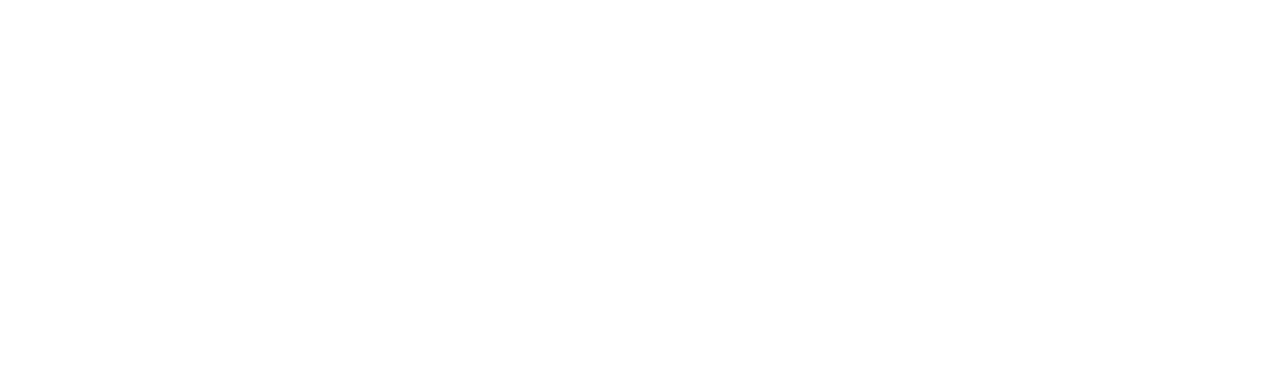
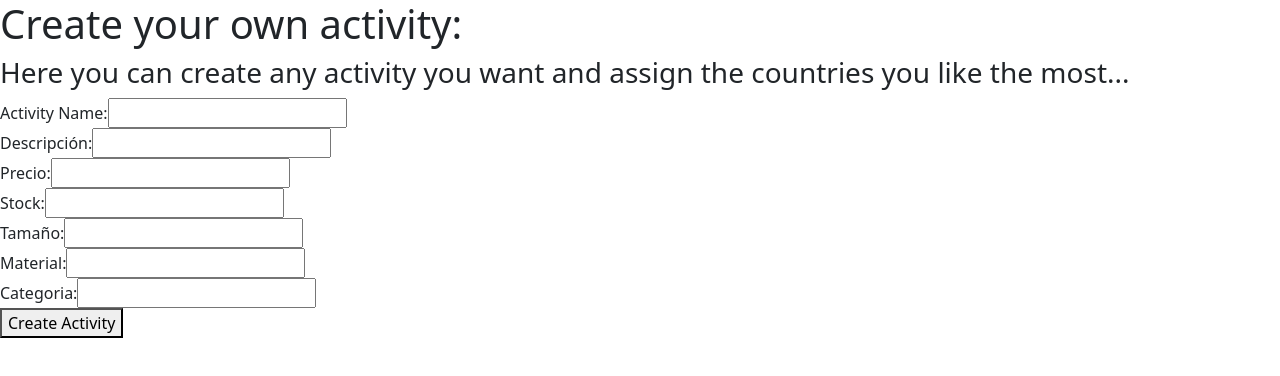
Before and after one commit to mauriruf32/awa.gazebos, a React (Create React App) app in the folder client/: page /products/create in a window 1280 px wide. Before the commit this address had no page. Shown: the top 376 px of the page. Built offline with nearby package versions, Linux system fonts and the light colour scheme.

Commit message:
price by order

```diff
--- a/client/src/App.js
+++ b/client/src/App.js
@@ -4,6 +4,7 @@ import Home from "../src/Views/Home/Home";
 import Register from "../src/Views/Register/Register";
 import DetailProduct from "../src/Views/DetailProduct/DetailProduct";
 import Login from "./Views/Login/Login";
+import CreateProduct from "../src/Views/FormAdmin/CreateProduct"
 
 function App() {
   return (
@@ -11,7 +12,8 @@ function App() {
         <Routes>
           <Route path="/" element={<Home />} />
           <Route path="/register" element={<Register />} />
-          <Route path="/producto/:name" element={<DetailProduct />} />
+          <Route path="/products/:name" element={<DetailProduct />} />
+          <Route path="/products/create" element={<CreateProduct />} />
           <Route path="/login" element={<Login />} />
         </Routes>
 
--- a/client/src/Components/NavBar/NavBar.js
+++ b/client/src/Components/NavBar/NavBar.js
@@ -22,6 +22,7 @@ const NavBar = () => {
         </Navbar.Brand>
         <Nav.Link href="/register">Registrate</Nav.Link>
         <Nav.Link href="/login">LogIn</Nav.Link>
+        <Nav.Link href="/products/create">create</Nav.Link>
               {/* <Nav.Link href="/ProductList">ProductList</Nav.Link>
               <Nav.Link href="/Inventory">Inventario</Nav.Link> */}
       </Container>
--- /dev/null
+++ b/client/src/Views/FormAdmin/CreateProduct.js
@@ -0,0 +1,163 @@
+import { useState, useEffect } from "react";
+import axios from "axios";
+import { useDispatch, useSelector } from "react-redux";
+// import { getCountries, orderCountriesByName, getActivities } from "../../redux/actions";
+
+const Form = () => {
+    // const dispatch = useDispatch();
+    // const countries = useSelector((state) => state.countries);
+
+
+    const [form, setForm ] = useState({
+        name:"",
+        description:"",
+        price:"",
+        stock: "",
+        size: "",
+        material: "",
+        category: "",
+    });
+
+    const [errors, setErrors] = useState({
+        name:"",
+        description:"",
+        price:"",
+        stock: "",
+        size: "",
+        material: "",
+        category: "",
+    });
+
+    const changeHandler = (event) => {
+        const property = event.target.name;
+        const value = event.target.value;
+
+        validate({...form,[property]:value})
+
+        setForm({...form,[property]:value})
+    }
+
+    const validate = (form) => {
+        if (form.name.length > 20) {
+            setErrors({...errors, name: "Less than 20 characters."})
+        }
+        else if (/.*\d+.*/.test(form.name)) {
+            setErrors({...errors, name: 'The name cannot have numbers.'})
+        }
+        else if (form.description.length > 200) {
+            setErrors({...errors, description: "The description should have less than 200 characters."})
+        }
+        else if (!/^\d+$/.test(form.price)) {
+            setErrors({ ...errors, price: 'Price cannot have letters.' });
+        }
+        else if (!/^\d+$/.test(form.stock)) {
+            setErrors({ ...errors, stock: 'Stock cannot have letters.' });
+        }
+        else if (form.size.length > 20){
+            setErrors({...errors,size: "Less than 20 characters."})
+        }
+        else if (form.material.length > 20){
+            setErrors({...errors,material: "Less than 20 characters."})
+        }
+        else if (form.category.length > 20){
+            setErrors({...errors,category: "Less than 20 characters."})
+        }
+        else {
+            setErrors({...errors, name:"", description:"", price:"", size:"", material:"", category:""})
+        }
+    }
+
+    const submitHandler = (event) => {
+        if (form.name==="" || form.description==="" || form.price==="" || form.size ==="" || form.material==="" || form.category==="" ){
+        event.preventDefault();
+        alert("All fields must be filled out.")}
+        else{
+        axios.post("http://localhost:3001/products", form)
+        alert("Product created successfully!!")
+    }
+    };
+
+    // useEffect(()=>{
+    //     dispatch(getCountries());
+    //     dispatch(getActivities());
+    // },[dispatch]);
+
+    // const changeHandler2=(e)=> {
+    //     var options = e.target.options;
+    //     var value = [];
+    //     for (var i = 0, l = options.length; i < l; i++) {
+    //       if (options[i].selected) {
+    //         value.push(options[i].value);
+    //       }
+    //     }
+    //     console.log(value);
+    //     return setForm({ ...form, ["products"]: value });
+    //   }
+
+    //   const handleOrder = function(evento){
+    //     evento.preventDefault();
+    //     dispatch(orderCountriesByName(evento.target.value))
+    //   }
+
+    return (
+    <form  onSubmit={submitHandler}>
+        <h1>Create your own activity:</h1>
+        <h3>Here you can create any activity you want and assign the countries you like the most...</h3>
+        <div >
+            <label>Activity Name: </label>
+            <input type="text" value={form.name} onChange={changeHandler} name="name" />
+            {errors.name && <span>{errors.name}</span>}
+        </div>
+
+        <div >
+            <label>Descripción: </label>
+            <input type="text" value={form.description} onChange={changeHandler} name="description" />
+            {errors.description && <span>{errors.description}</span>}
+        </div>
+
+        <div >
+            <label>Precio: </label>
+            <input type="number" value={form.price} onChange={changeHandler} name="price" />
+            {errors.price && <span>{errors.price}</span>}
+        </div>
+        <div >
+            <label>Stock: </label>
+            <input type="number" value={form.stock} onChange={changeHandler} name="stock" />
+            {errors.stock && <span>{errors.stock}</span>}
+        </div>
+        <div >
+            <label>Tamaño: </label>
+            <input type="text" value={form.size} onChange={changeHandler} name="size" />
+            {errors.size && <span>{errors.size}</span>}
+        </div>
+        <div >
+            <label>Material: </label>
+            <input type="text" value={form.material} onChange={changeHandler} name="material" />
+            {errors.material && <span>{errors.material}</span>}
+        </div>
+        <div >
+            <label>Categoria: </label>
+            <input type="text" value={form.category} onChange={changeHandler} name="category" />
+            {errors.category && <span>{errors.category}</span>}
+        </div>
+        {/* <div className={style.inputbox}>
+            <label>Countries where the activity takes place: </label>
+            <select name="order" onChange={handleOrder} className={style.select} >
+             <option value="alphabetA">Names (A-Z)</option>
+             <option value="alphabetZ">Names (Z-A)</option>
+            </select>
+            <select type="text" value={form.countries} name="countries" onChange={changeHandler2}  multiple required>
+                  {countries.map((country) => {
+                    return (<option key={country.id} value={country.id}>{" "} {country.name} </option> );
+                  })}
+            </select>
+            {errors.countries && <span>{errors.countries}</span>}
+
+        </div> */}
+
+        <button type="submit">Create Activity</button>
+    </form>
+    )
+};
+
+export default Form;
--- a/client/src/redux/actions.js
+++ b/client/src/redux/actions.js
@@ -7,7 +7,7 @@ export const FILTER_BY_COLOR = "FILTER_BY_COLOR";
 export const ORDER_BY_PRICE = "ORDER_BY_PRICE";
 export const GET_PRODUCT_BY_NAME = "GET_PRODUCT_BY_NAME";
 // export const GET_ACTIVITIES = "GET_ACTIVITIES";
-// export const POST_ACTIVITY = "POST_ACTIVITY";
+export const POST_PRODUCT = "POST_PRODUCT";
 
 
 export function getProducts(){
@@ -56,15 +56,15 @@ export function getProductByName(name){
 //     };
 // }
 
-// export function postActivity(data){
-//     return async function (dispatch){
-//             const response = await axios.post('http://localhost:3001/activities/', data)
-//             return dispatch({
-//                 type: "POST_ACTIVITIY",
-//                 payload: response.data
-//             })
-//         }
-//     }
+export function postProduct(data){
+    return async function (dispatch){
+            const response = await axios.post('http://localhost:3001/products', data)
+            return dispatch({
+                type: "POST_PRODUCT",
+                payload: response.data
+            })
+        }
+    }
 
 export function filterProductsByMaterial(material) {
     return{
--- a/client/src/redux/reducer.js
+++ b/client/src/redux/reducer.js
@@ -1,5 +1,5 @@
 import { FILTER_BY_COLOR, GET_PRODUCTS, GET_PRODUCT_BY_ID,
-     GET_PRODUCT_BY_NAME, FILTER_BY_MATERIAL, ORDER_BY_PRICE} from "./actions";
+     GET_PRODUCT_BY_NAME, FILTER_BY_MATERIAL, ORDER_BY_PRICE, POST_PRODUCT} from "./actions";
 
 const initialState = {
     allProducts: [],
@@ -61,12 +61,12 @@ const rootReducer = (state = initialState, action) => {
 
         return { ...state, products: productsMat };
 
-        // case POST_PRODUCT:{
-        //     return {
-        //         ...state,
-        //         activities: [...state.activities, action.payload]
-        //         }
-        //     }
+        case POST_PRODUCT:{
+            return {
+                ...state,
+                allProducts: [...state.allProducts, action.payload]
+                }
+            }
 
         // case GET_ACTIVITIES:{
         //     return {
```
